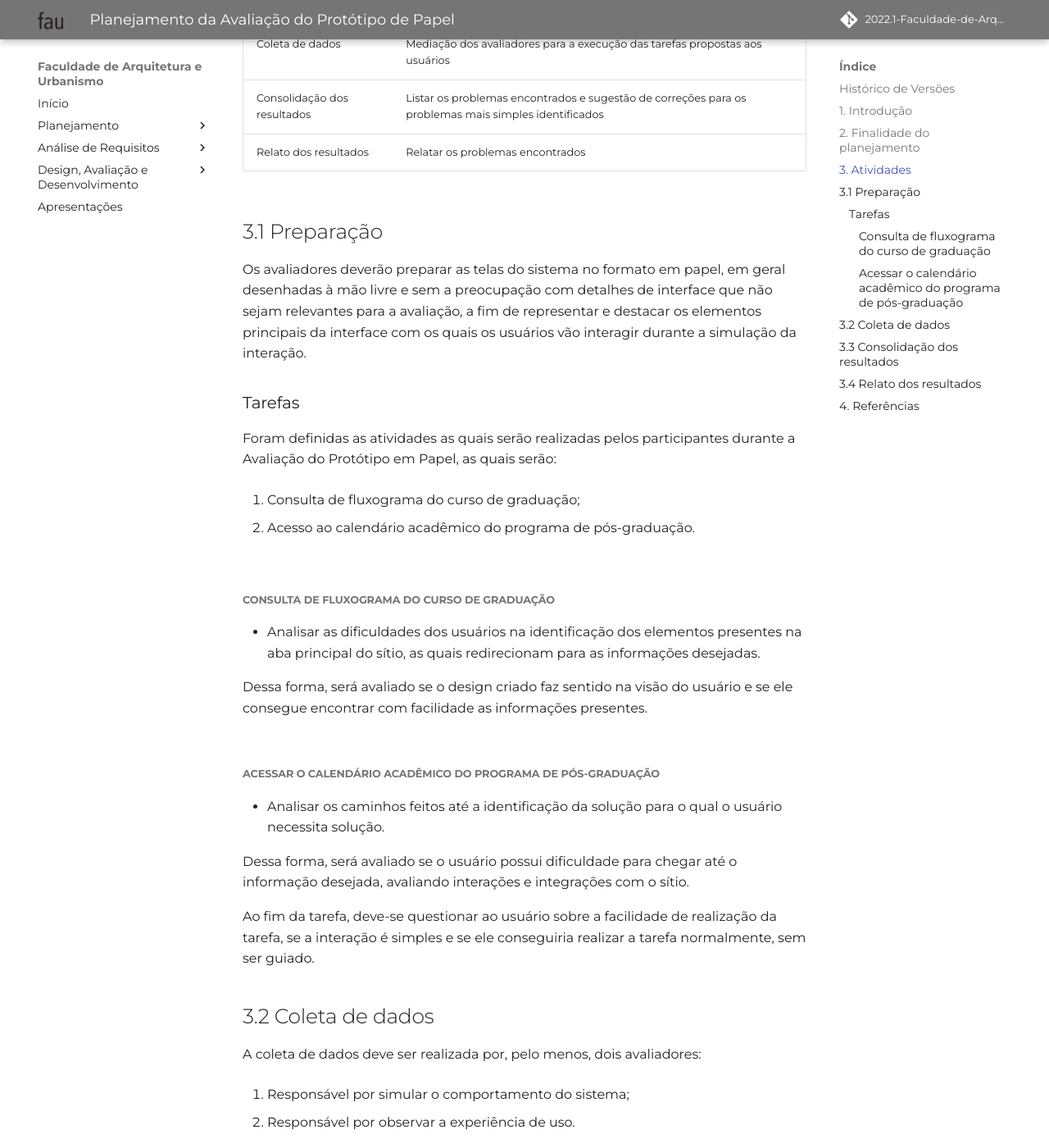
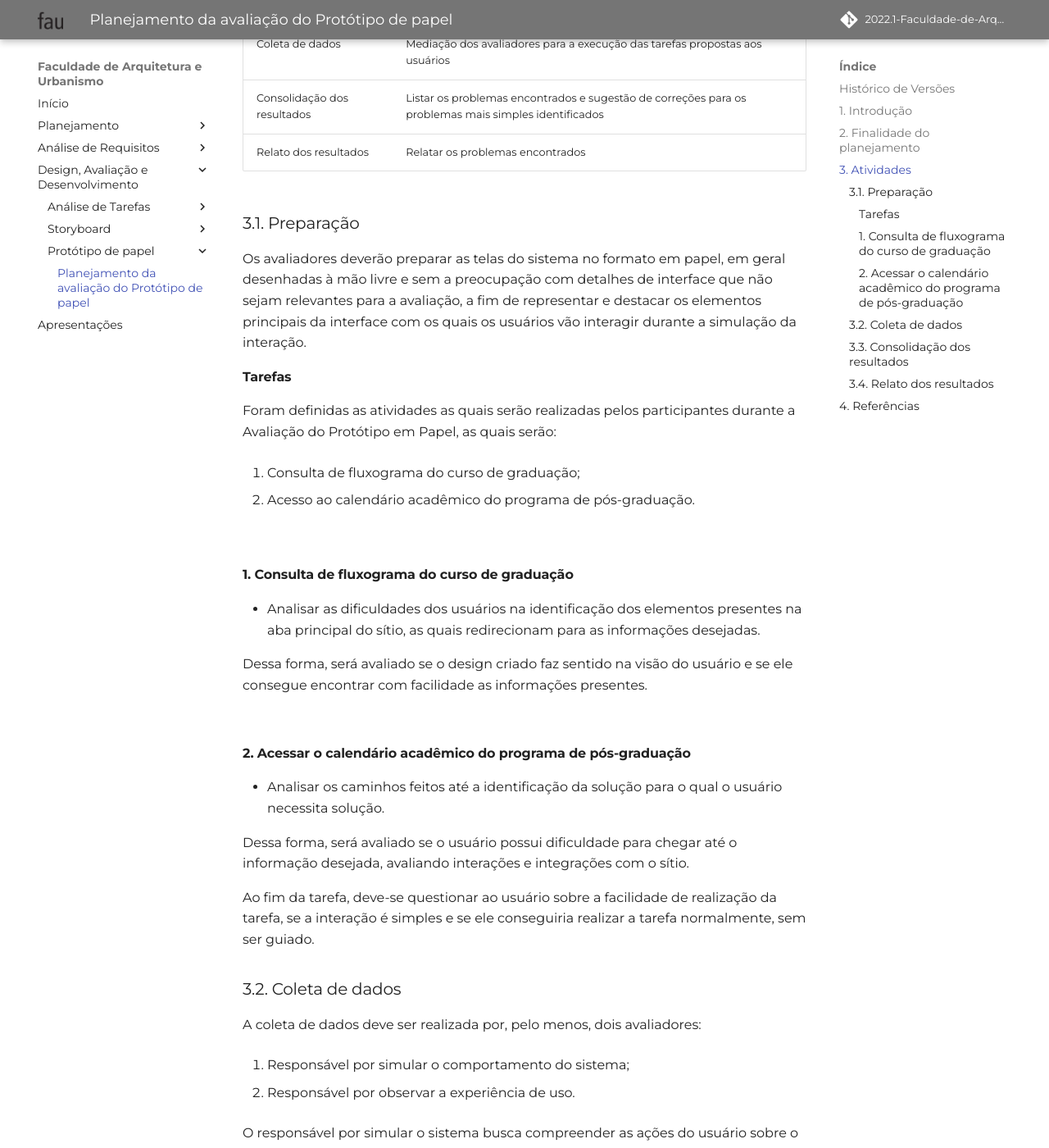
Before and after one commit to Mateusvff/2022.1-Faculdade-de-Arquitetura-e-Urbanismo, an MkDocs documentation site: the page built from docs/designAvalEDesenv/planej-avaliacao-prototipo-papel.md, in a window 1280 px wide and 1400 px high, scrolled down 1192 px. Shown: the whole window at 82% size. Built offline with MkDocs 1.6.1 and Material for MkDocs 9.7.7, drawn with Linux system fonts in a browser that asks for light colours; some web fonts are replaced; comment, search, counter and statistics services are not loaded; some of the changed text lies outside the part shown.

Commit message:
:cool: disponibilização do documento na página

```diff
--- a/docs/planej-avaliacao-prototipo-papel.md
+++ b/docs/designAvalEDesenv/planej-avaliacao-prototipo-papel.md
@@ -36,12 +36,12 @@ Consolidação dos resultados | Listar os problemas encontrados e sugestão de c
 Relato dos resultados | Relatar os problemas encontrados
 
 
-## 3.1 Preparação
+### 3.1. Preparação
 
 Os avaliadores deverão preparar as telas do sistema no formato em papel, em geral desenhadas à mão livre
 e sem a preocupação com detalhes de interface que não sejam relevantes para a avaliação, a fim de representar e destacar os elementos principais da interface com os quais os usuários vão interagir durante a simulação da interação.
 
-### Tarefas
+#### Tarefas
 
 Foram definidas as atividades as quais serão realizadas pelos participantes durante a Avaliação do Protótipo em Papel, as quais serão:
 
@@ -51,7 +51,7 @@ Foram definidas as atividades as quais serão realizadas pelos participantes dur
 
 &nbsp;
 
-#####    Consulta de fluxograma do curso de graduação
+#### 1. Consulta de fluxograma do curso de graduação
 
 * Analisar as dificuldades dos usuários na identificação dos elementos presentes na aba principal do sítio, as quais redirecionam para as informações desejadas.
 
@@ -59,7 +59,7 @@ Dessa forma, será avaliado se o design criado faz sentido na visão do usuário
 
 &nbsp;
 
-##### Acessar o calendário acadêmico do programa de pós-graduação
+#### 2. Acessar o calendário acadêmico do programa de pós-graduação
 
 * Analisar os caminhos feitos até a identificação da solução para o qual o usuário necessita solução.
 
@@ -68,7 +68,7 @@ Dessa forma, será avaliado se o usuário possui dificuldade para chegar até o
 Ao fim da tarefa, deve-se questionar ao usuário sobre a facilidade de realização da tarefa, se a interação é simples e se ele conseguiria realizar a tarefa normalmente, sem ser guiado.
 
 
-## 3.2 Coleta de dados
+### 3.2. Coleta de dados
 
 A coleta de dados deve ser realizada por, pelo menos, dois avaliadores:
 
@@ -93,11 +93,11 @@ Durante a simulação da interação, o observador deve ficar atento a diversos
 
 * Quais comentários foram feitos e quaisquer outros dados que lhe auxiliem a apreciar a qualidade da interface.
 
-## 3.3 Consolidação dos resultados
+### 3.3. Consolidação dos resultados
 
 Nesta etapa iremos analisar o protótipo e as anotações obtidas durante a coleta de dados com o objetivo de identificar problemas e priorizá-los com base na sua gravidade. Com estes dados, vamos nos reunir e discutir propostas de melhorias e correções de problemas no protótipo.
 
-## 3.4 Relato dos resultados
+### 3.4. Relato dos resultados
 
 Ao final da avaliação, na etapa de Relato dos Resultados, será criado um documento comunicando aos interessados como foi realizado processo desde a coleta de dados até a consolidação dos resultados. Neste documento será relatado o objetivo da avaliação, o número de entrevistados e como eles se saíram realizando as tarefas propostas e uma lista contendo problemas de usabilidade que foram corrigidos ou não.
 
--- a/mkdocs.yml
+++ b/mkdocs.yml
@@ -46,4 +46,6 @@ nav:
     - Storyboard:
       - Planejamento da avaliação do Storyboard: designAvalEDesenv/storyboard/planejamento-da-avaliacao-do-storyboard.md
       - Planejamento do relato dos resultados da avaliação - Storyboard: designAvalEDesenv/storyboard/planej-relato-result-storyboard.md
+    - Protótipo de papel:
+      - Planejamento da avaliação do Protótipo de papel: designAvalEDesenv/planej-avaliacao-prototipo-papel.md
   - Apresentações: apresentacoes.md
```
